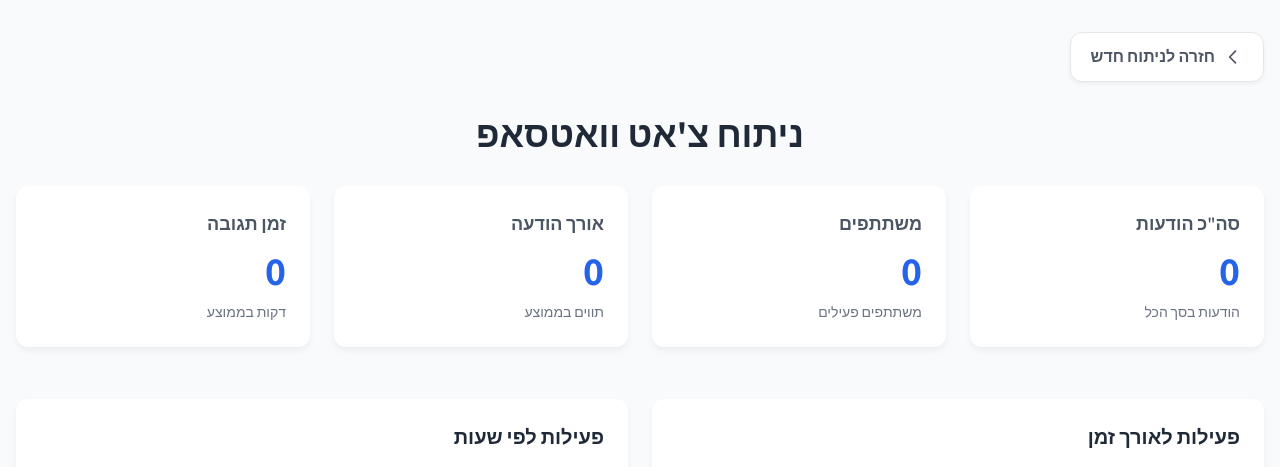
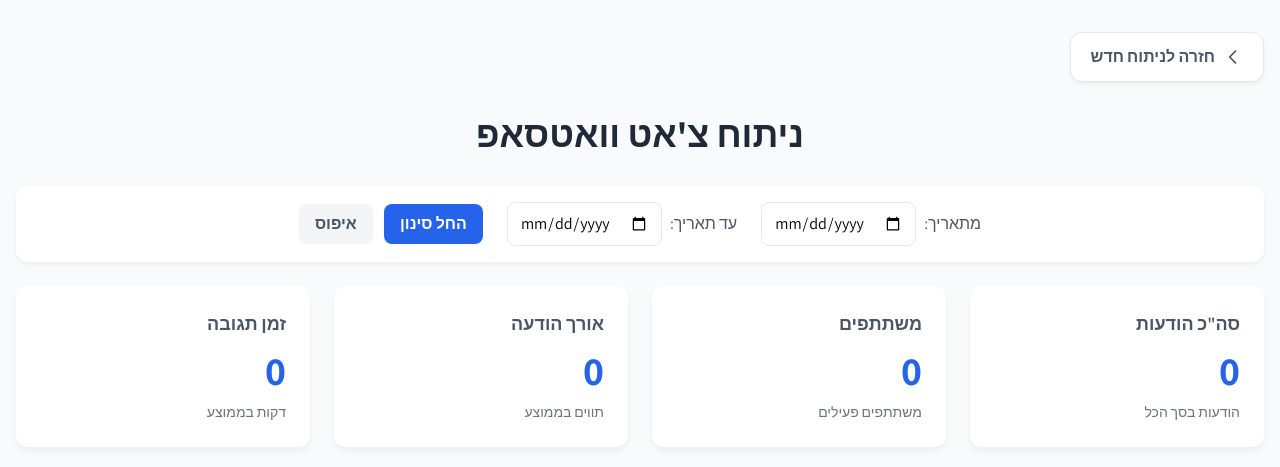
Before and after one commit to yuvalklein2/WhatStatsUpdated, a Flask app: page /dashboard in a window 1280 px wide. Shown: the top 467 px of the page. Run offline with Flask 3, Linux system fonts and the light colour scheme.

Commit message:
Add date range filter functionality

```diff
--- a/templates/dashboard.html
+++ b/templates/dashboard.html
@@ -85,6 +85,50 @@
             background-color: #f8fafc;
             margin-bottom: 8px;
         }
+
+        .date-filter {
+            background: white;
+            border-radius: 12px;
+            padding: 16px;
+            box-shadow: 0 2px 4px rgba(0,0,0,0.05);
+            margin-bottom: 24px;
+        }
+
+        .date-input {
+            padding: 8px 12px;
+            border: 1px solid #e5e7eb;
+            border-radius: 8px;
+            font-family: 'Assistant', sans-serif;
+            margin: 0 8px;
+        }
+
+        .filter-button {
+            background-color: #2563eb;
+            color: white;
+            padding: 8px 16px;
+            border-radius: 8px;
+            font-weight: 600;
+            transition: all 0.3s ease;
+        }
+
+        .filter-button:hover {
+            background-color: #1d4ed8;
+            transform: translateY(-1px);
+        }
+
+        .reset-button {
+            background-color: #f3f4f6;
+            color: #4b5563;
+            padding: 8px 16px;
+            border-radius: 8px;
+            font-weight: 600;
+            transition: all 0.3s ease;
+            margin-right: 8px;
+        }
+
+        .reset-button:hover {
+            background-color: #e5e7eb;
+        }
     </style>
 </head>
 <body class="bg-gray-50">
@@ -99,6 +143,24 @@
         </div>
 
         <h1 class="text-4xl font-bold mb-8 text-center text-gray-800">ניתוח צ'אט וואטסאפ</h1>
+
+        <!-- פילטר תאריכים -->
+        <div class="date-filter">
+            <div class="flex items-center justify-center flex-wrap gap-4">
+                <div class="flex items-center">
+                    <label class="text-gray-600">מתאריך:</label>
+                    <input type="date" id="startDate" class="date-input">
+                </div>
+                <div class="flex items-center">
+                    <label class="text-gray-600">עד תאריך:</label>
+                    <input type="date" id="endDate" class="date-input">
+                </div>
+                <div>
+                    <button onclick="applyDateFilter()" class="filter-button">החל סינון</button>
+                    <button onclick="resetDateFilter()" class="reset-button">איפוס</button>
+                </div>
+            </div>
+        </div>
 
         <!-- סיכום כללי -->
         <div class="grid grid-cols-1 md:grid-cols-2 lg:grid-cols-4 gap-6 mb-8">
@@ -154,16 +216,116 @@
     </div>
 
     <script>
-        // קבלת הנתונים מה-URL
+        // קבלת הנתונים המקוריים מה-URL
         const urlParams = new URLSearchParams(window.location.search);
-        const stats = JSON.parse(decodeURIComponent(urlParams.get('data')));
+        const originalStats = JSON.parse(decodeURIComponent(urlParams.get('data')));
+        let stats = {...originalStats};  // עותק של הנתונים המקוריים
 
+        // פונקציה לסינון הודעות לפי תאריכים
+        function filterMessagesByDate(startDate, endDate) {
+            if (!startDate && !endDate) return {...originalStats};
+
+            const start = startDate ? new Date(startDate) : new Date(0);
+            const end = endDate ? new Date(endDate) : new Date();
+
+            // סינון הודעות לפי טווח התאריכים
+            const filteredActivity = Object.entries(originalStats.activity_trends.daily)
+                .filter(([date]) => {
+                    const messageDate = new Date(date);
+                    return messageDate >= start && messageDate <= end;
+                });
+
+            // חישוב סטטיסטיקות מחדש
+            const filteredStats = {
+                ...originalStats,
+                activity_trends: {
+                    daily: Object.fromEntries(filteredActivity)
+                },
+                date_range: {
+                    start: startDate || originalStats.date_range.start,
+                    end: endDate || originalStats.date_range.end
+                }
+            };
+
+            // חישוב סה"כ הודעות בטווח
+            filteredStats.total_messages = Object.values(filteredStats.activity_trends.daily)
+                .reduce((sum, count) => sum + count, 0);
+
+            return filteredStats;
+        }
+
+        // פונקציה להחלת הסינון
+        function applyDateFilter() {
+            const startDate = document.getElementById('startDate').value;
+            const endDate = document.getElementById('endDate').value;
+
+            if (!startDate && !endDate) {
+                alert('נא לבחור לפחות תאריך אחד לסינון');
+                return;
+            }
+
+            stats = filterMessagesByDate(startDate, endDate);
+            updateDashboard();
+        }
+
+        // פונקציה לאיפוס הסינון
+        function resetDateFilter() {
+            document.getElementById('startDate').value = '';
+            document.getElementById('endDate').value = '';
+            stats = {...originalStats};
+            updateDashboard();
+        }
+
+        // פונקציה לעדכון הדשבורד
+        function updateDashboard() {
             // עדכון סיכום כללי
             document.getElementById('totalMessages').textContent = stats.total_messages.toLocaleString();
             document.getElementById('uniqueSenders').textContent = stats.unique_senders;
             document.getElementById('avgMessageLength').textContent = stats.average_message_length.toLocaleString();
             document.getElementById('avgResponseTime').textContent =
                 Math.round(stats.conversation_metrics.avg_response_time / 60).toLocaleString();
+
+            // עדכון גרף פעילות לאורך זמן
+            const dailyActivity = Object.entries(stats.activity_trends.daily)
+                .sort((a, b) => new Date(a[0]) - new Date(b[0]));
+
+            activityChart.data.labels = dailyActivity.map(([date]) => {
+                const d = new Date(date);
+                return d.toLocaleDateString('he-IL', { day: 'numeric', month: 'short' });
+            });
+            activityChart.data.datasets[0].data = dailyActivity.map(([, count]) => count);
+            activityChart.update();
+
+            // עדכון תובנות נוספות
+            const additionalInsightsDiv = document.getElementById('additionalInsights');
+            const peakHours = stats.engagement_metrics.peak_hours
+                .map(([hour, count]) => `${hour}:00-${(hour+1)%24}:00 (${count.toLocaleString()} הודעות)`)
+                .join(', ');
+
+            const mostActiveDay = stats.engagement_metrics.most_active_days[0];
+            const formattedDate = new Date(mostActiveDay[0]).toLocaleDateString('he-IL', {
+                year: 'numeric',
+                month: 'long',
+                day: 'numeric'
+            });
+
+            additionalInsightsDiv.innerHTML = `
+                <div class="space-y-4">
+                    <div class="insights-item">
+                        <p class="font-semibold text-gray-800 mb-1">שעות שיא</p>
+                        <p class="text-gray-600">${peakHours}</p>
+                    </div>
+                    <div class="insights-item">
+                        <p class="font-semibold text-gray-800 mb-1">היום הפעיל ביותר</p>
+                        <p class="text-gray-600">${formattedDate} (${mostActiveDay[1].toLocaleString()} הודעות)</p>
+                    </div>
+                    <div class="insights-item">
+                        <p class="font-semibold text-gray-800 mb-1">טווח תאריכים</p>
+                        <p class="text-gray-600">${stats.date_range.start} - ${stats.date_range.end}</p>
+                    </div>
+                </div>
+            `;
+        }
 
         // הגדרות משותפות לגרפים
         Chart.defaults.font.family = 'Assistant';
@@ -214,7 +376,7 @@
         const dailyActivity = Object.entries(stats.activity_trends.daily)
             .sort((a, b) => new Date(a[0]) - new Date(b[0]));
 
-        new Chart(activityCtx, {
+        let activityChart = new Chart(activityCtx, {
             type: 'line',
             data: {
                 labels: dailyActivity.map(([date]) => {
@@ -337,36 +499,6 @@
                 </div>
             `;
         });
-
-        // הצגת תובנות נוספות
-        const additionalInsightsDiv = document.getElementById('additionalInsights');
-        const peakHours = stats.engagement_metrics.peak_hours
-            .map(([hour, count]) => `${hour}:00-${(hour+1)%24}:00 (${count.toLocaleString()} הודעות)`)
-            .join(', ');
-
-        const mostActiveDay = stats.engagement_metrics.most_active_days[0];
-        const formattedDate = new Date(mostActiveDay[0]).toLocaleDateString('he-IL', {
-            year: 'numeric',
-            month: 'long',
-            day: 'numeric'
-        });
-
-        additionalInsightsDiv.innerHTML = `
-            <div class="space-y-4">
-                <div class="insights-item">
-                    <p class="font-semibold text-gray-800 mb-1">שעות שיא</p>
-                    <p class="text-gray-600">${peakHours}</p>
-                </div>
-                <div class="insights-item">
-                    <p class="font-semibold text-gray-800 mb-1">היום הפעיל ביותר</p>
-                    <p class="text-gray-600">${formattedDate} (${mostActiveDay[1].toLocaleString()} הודעות)</p>
-                </div>
-                <div class="insights-item">
-                    <p class="font-semibold text-gray-800 mb-1">טווח תאריכים</p>
-                    <p class="text-gray-600">${stats.date_range.start} - ${stats.date_range.end}</p>
-                </div>
-            </div>
-        `;
     </script>
 </body>
 </html>
```
Lines whose indentation alone changed are shown as unchanged.
